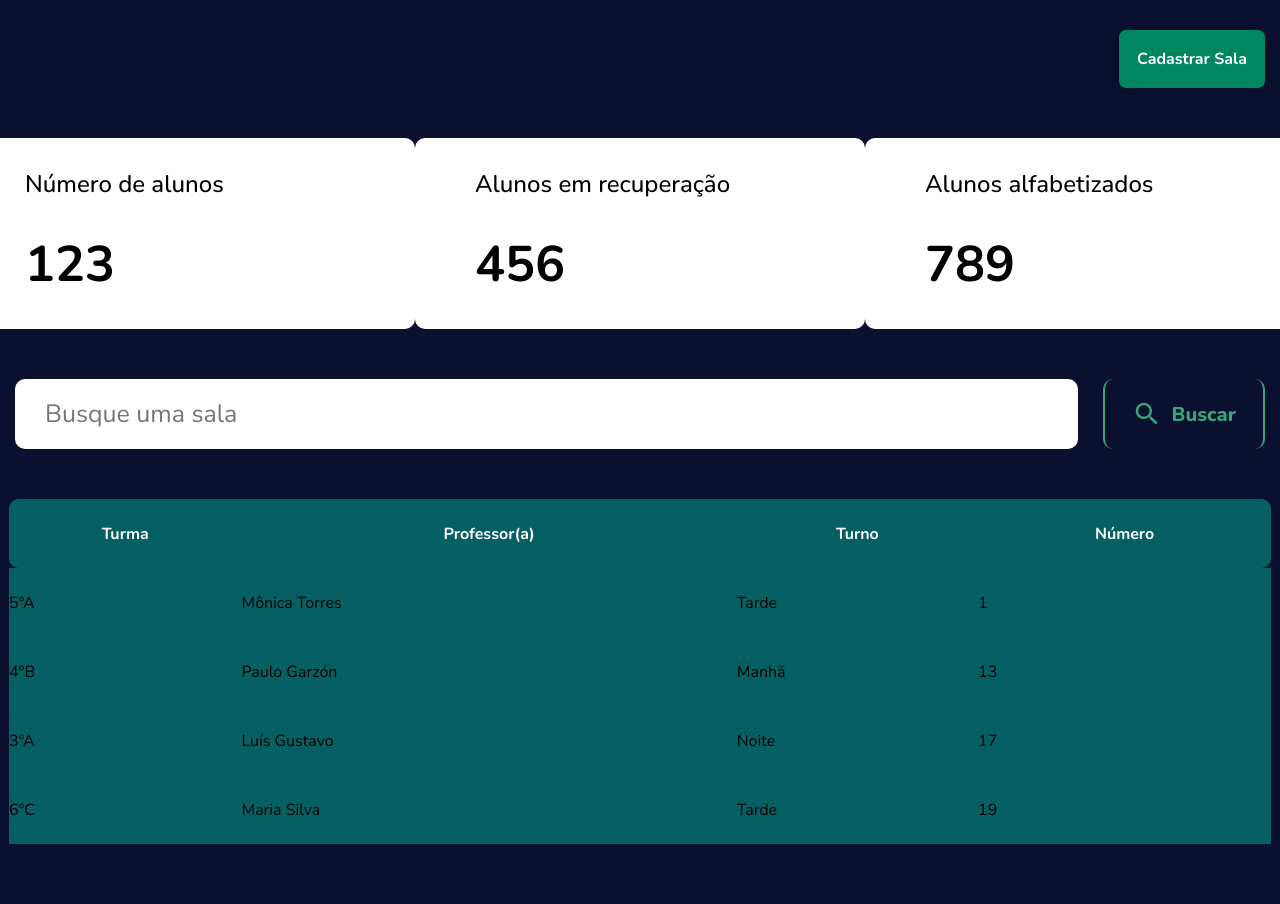
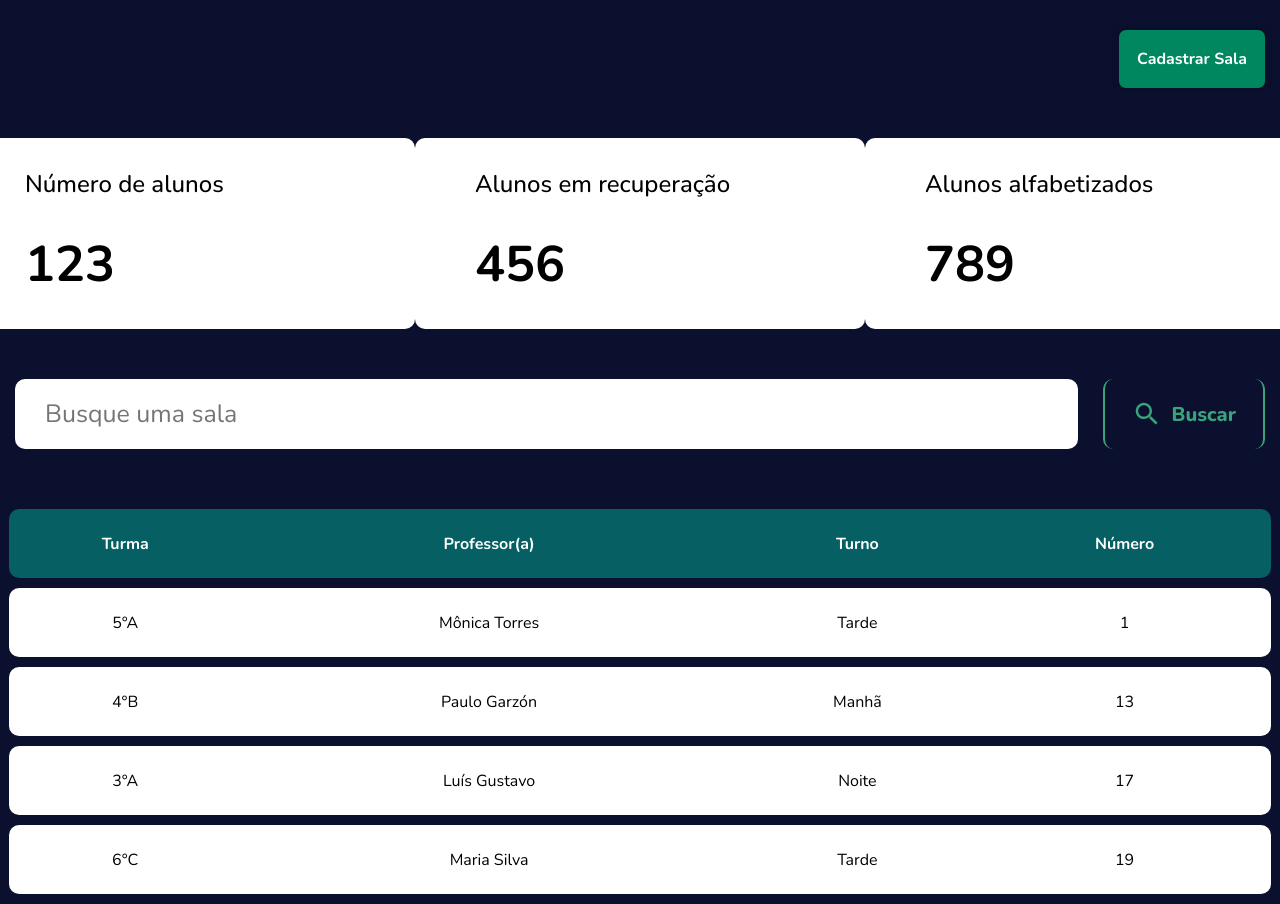
Before and after one commit to neresdev/nrs-school-front, a React (Vite) app: page /classrooms in a window 1280 px wide. Both pictures are taken after typing "name@example.com", "Sample123" into the empty fields and a click on the button "Entrar". Shown: the top 904 px of the page. Before the commit the page ends 844 px from the top, so only its background shows below. Built offline with nearby package versions, Linux system fonts and the light colour scheme.

Commit message:
classrooms table finished

```diff
--- a/src/App.jsx
+++ b/src/App.jsx
@@ -15,6 +15,7 @@ function App() {
   return (
       <BrowserRouter>
         <Routes>
+          <Route path="/login" element={<Login setToken={setToken} />} />
           <Route path="/classrooms" element={<ClassRooms />} />
           <Route path="/dashboard" element={<Header />} />
         </Routes>
--- a/src/components/ClassRooms/index.css
+++ b/src/components/ClassRooms/index.css
@@ -108,8 +108,9 @@ body {
 
 .table-classsrooms{
     width: 93.5%;
+    border-spacing: 0px 10px;
+}
 
-}
 
 .table-classsrooms tr{
     overflow: hidden;
@@ -122,19 +123,28 @@ body {
     border-collapse: inherit;
 }
 
-.table-classrooms-first-th{
+.table-classsrooms tr th:first-child{
     border-radius: 10px 0 0 10px;
 }
 
-.table-classrooms-last-th{
+.table-classsrooms tr th:last-child{
     border-radius: 0 10px 10px 0;
 }
 
-.table-classsrooms tr {
+.table-classsrooms tr td{
     align-items: center;
     justify-content: center;
-    background-color: #065F62;
-    color: white;
+    background-color: #FFF;
+    color: black;
     height: 69px;
     border-collapse: inherit;
+    text-align: center;
 }
+
+.table-classsrooms tr td:first-child{
+    border-radius: 10px 0 0 10px;
+}
+
+.table-classsrooms tr td:last-child{
+    border-radius: 0 10px 10px 0;
+}
--- a/src/components/ClassRooms/index.jsx
+++ b/src/components/ClassRooms/index.jsx
@@ -20,10 +20,10 @@ export default function ClassRooms(){
             </div>
             <table className='table-classsrooms' cellSpacing={"0"}>
                 <tr>
-                    <th className='table-classrooms-first-th'>Turma</th>
+                    <th>Turma</th>
                     <th>Professor(a)</th>
                     <th>Turno</th>
-                    <th className='table-classrooms-last-th'>Número</th>
+                    <th>Número</th>
                 </tr>
                 <tr>
                     <td>5°A</td>
```
